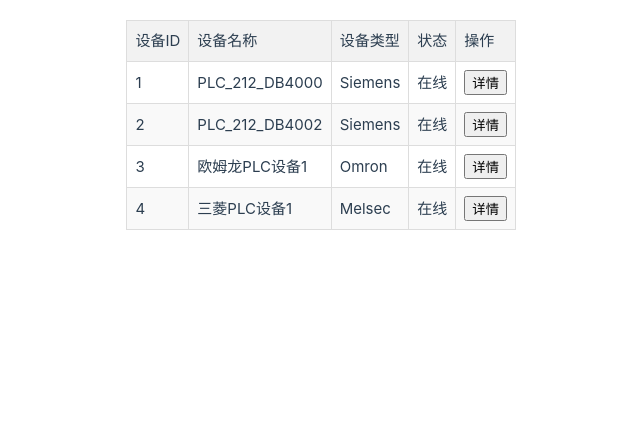
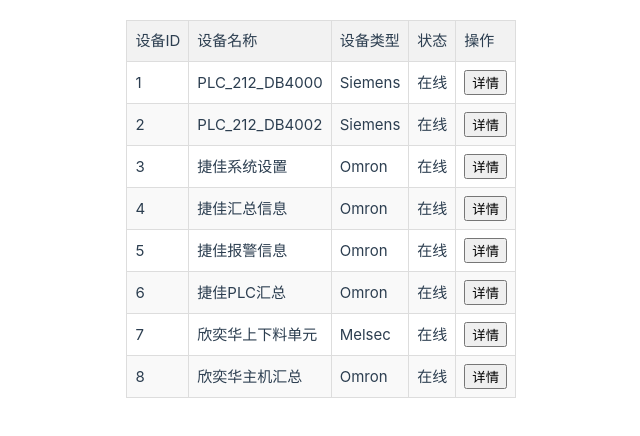
Before and after one commit to KaelTian/remoteclientdemo, a Vue app: page /siemens in a window 1280 px wide. Shown: the top 436 px of the page, without its empty margins (104-744 px from the left). Built offline with nearby package versions, Linux system fonts and the light colour scheme.

Commit message:
支持其他类型PLC

```diff
--- a/src/App.vue
+++ b/src/App.vue
@@ -35,7 +35,8 @@
                 // {name: 'word',label:'word 点位',type:'string', defaultValue: ''},
                 // {name: 'word组',label:'word组 点位',type:'string', defaultValue: ''}
             ],
-            callbackWorkUnit: 'SiemensPlcToDBWorkUnit1'
+            callbackWorkUnit: 'SiemensPlcToDBWorkUnit1',
+            isIncremental: true
         }
     },
     {
@@ -57,45 +58,125 @@
                 // {name: 'word组',label:'word组 点位',type:'string', defaultValue: ''}
                 { name: 'datetime', label: 'datetime 点位', type: 'string', defaultValue: '' }
             ],
-            callbackWorkUnit: 'SiemensPlcToDBWorkUnit2'
+            callbackWorkUnit: 'SiemensPlcToDBWorkUnit2',
+            isIncremental: true
         }
     },
     {
         id: 3,
-        name: '欧姆龙PLC设备1',
+        name: '捷佳系统设置',
         type: DeviceType.OMRON,
         status: DeviceStatus.ONLINE,
         plcConfig: {
-            title: '欧姆龙 PLC 点位测试',
-            signalrUrl: 'http://localhost:8091/signalr?user=Receiver1&group=OmronDevice1PLCGroup',
+            title: '捷佳系统设置',
+            signalrUrl: 'http://localhost:8091/signalr?user=Receiver1&group=JJSystemSettingsCollectorGroup',
             receiveMethod: 'ReceivePLCPointsEvent',
             sendMethod: 'Message',
-            callbackUser: 'OmronDevice1Collector1',
+            callbackUser: 'Collector1',
             callbackMethod: 'UpdatePLCPointsEvent',
             updateFields: [
                 // { name: 'Name_string', label: 'Name_string 点位', type: 'string', defaultValue: '' },
-                { name: 'Name_word', label: 'Name_word 点位', type: 'string', defaultValue: '' },
+                { name: 'MES_C1_PG11_Pressure', label: 'MES_C1_PG11_Pressure 点位', type: 'string', defaultValue: '' },
                 // { name: 'Name_usint', label: 'Name_usint 点位', type: 'number', defaultValue: 0 }
             ],
-            callbackWorkUnit: 'OmronPlcToDBWorkUnit1'
+            callbackWorkUnit: 'JJSystemSettingsCollectorWorkUnit',
+            isIncremental: true
         }
     },
     {
         id: 4,
-        name: '三菱PLC设备1',
+        name: '捷佳汇总信息',
+        type: DeviceType.OMRON,
+        status: DeviceStatus.ONLINE,
+        plcConfig: {
+            title: '捷佳汇总信息',
+            signalrUrl: 'http://localhost:8091/signalr?user=Receiver1&group=JJSummaryCollectorGroup',
+            receiveMethod: 'ReceivePLCPointsEvent',
+            sendMethod: 'Message',
+            callbackUser: 'Collector1',
+            callbackMethod: 'UpdatePLCPointsEvent',
+            updateFields: [
+                //{ name: 'MES_CA1_Coolingwater_Temp', label: 'MES_CA1_Coolingwater_Temp 点位', type: 'number', defaultValue: 0 },
+                { name: 'MES_CA1_Ar_Set', label: 'MES_CA1_Ar_Set 点位', type: 'number', defaultValue: 0 }
+            ],
+            callbackWorkUnit: 'JJSummaryCollectorWorkUnit',
+            isIncremental: true
+        }
+    },
+    {
+        id: 5,
+        name: '捷佳报警信息',
+        type: DeviceType.OMRON,
+        status: DeviceStatus.ONLINE,
+        plcConfig: {
+            title: '捷佳报警信息',
+            signalrUrl: 'http://localhost:8091/signalr?user=Receiver1&group=JJAlarmCollectorGroup',
+            receiveMethod: 'ReceivePLCPointsEvent',
+            sendMethod: 'Message',
+            callbackUser: 'Collector1',
+            callbackMethod: 'UpdatePLCPointsEvent',
+            updateFields: [
+            ],
+            callbackWorkUnit: 'JJAlarmsCollectorWorkUnit',
+            isIncremental: false
+        }
+    },
+    {
+        id: 6,
+        name: '捷佳PLC汇总',
+        type: DeviceType.OMRON,
+        status: DeviceStatus.ONLINE,
+        plcConfig: {
+            title: '捷佳PLC汇总',
+            signalrUrl: 'http://localhost:8091/signalr?user=Receiver1&group=OmronDeviceJieJiaPLCGroup',
+            receiveMethod: 'ReceivePLCPointsEvent',
+            sendMethod: 'Message',
+            callbackUser: 'OmronDeviceJieJiaCollector1',
+            callbackMethod: 'UpdatePLCPointsEvent',
+            updateFields: [
+                { name: 'MES_C1_PG11_Pressure', label: 'MES_C1_PG11_Pressure 点位', type: 'number', defaultValue: 0 },
+                { name: '上位机同意MES写入', label: '上位机同意MES写入 点位', type: 'number', defaultValue: 0 }
+            ],
+            callbackWorkUnit: 'JieJiaWorkUnit1',
+            isIncremental: true
+        }
+    },
+    {
+        id: 7,
+        name: '欣奕华上下料单元',
         type: DeviceType.MELSEC,
         status: DeviceStatus.ONLINE,
         plcConfig: {
-            title: '三菱 PLC 点位测试',
-            signalrUrl: 'http://localhost:8091/signalr?user=Receiver1&group=MelsecDevice1PLCGroup',
+            title: '欣奕华上下料单元',
+            signalrUrl: 'http://localhost:8091/signalr?user=Receiver1&group=XYHLoadingAndUnloadingCollectorGroup',
             receiveMethod: 'ReceivePLCPointsEvent',
             sendMethod: 'Message',
-            callbackUser: 'MelsecDevice1Collector1',
+            callbackUser: 'Collector1',
             callbackMethod: 'UpdatePLCPointsEvent',
             updateFields: [
-                { name: 'string', label: 'string 点位', type: 'string', defaultValue: '' }
+                { name: 'D222', label: 'D222 点位', type: 'string', defaultValue: 0 },
             ],
-            callbackWorkUnit: 'MelsecPlcToDBWorkUnit1'
+            callbackWorkUnit: 'XYHLoadingAndUnloadingWorkUnit',
+            isIncremental: true
+        }
+    },
+    {
+        id: 8,
+        name: '欣奕华主机汇总',
+        type: DeviceType.OMRON,
+        status: DeviceStatus.ONLINE,
+        plcConfig: {
+            title: '欣奕华主机汇总',
+            signalrUrl: 'http://localhost:8091/signalr?user=Receiver1&group=XYHSystemCollectorGroup',
+            receiveMethod: 'ReceivePLCPointsEvent',
+            sendMethod: 'Message',
+            callbackUser: 'Collector1',
+            callbackMethod: 'UpdatePLCPointsEvent',
+            updateFields: [
+                //{ name: 'D222', label: 'D222 点位', type: 'string', defaultValue: 0 },
+            ],
+            callbackWorkUnit: 'XYHSystemWorkUnit',
+            isIncremental: true
         }
     }
     // 可以继续添加更多设备
--- a/src/components/PLCPointsMonitorTemplate.vue
+++ b/src/components/PLCPointsMonitorTemplate.vue
@@ -26,15 +26,15 @@
       <div class="data-item" v-for="(item, index) in pointsData" :key="index" :class="{ 'odd-row': index % 2 === 0 }">
         <div class="field-container">
           <div style="display: flex;">
-            <span class="field-name">{{ item.displayName || item.plcPointName }}:</span>
+            <span class="field-name">{{ item.plcTag || item.id }}:</span>
             <span class="field-value">
-              {{ item.plcPointValue }}
+              {{ item.value }}
             </span>
           </div>
           <div class="field-attrs">
-            <span class="field-attr">类别: {{ item.category }}</span>
+            <span class="field-attr">Id: {{ item.id }}</span>
             <span class="field-attr">只读: {{ item.isReadOnly }}</span>
-            <span class="field-attr">点位名: {{ item.plcPointName }}</span>
+            <span class="field-attr">点位名: {{ item.plcTag }}</span>
             <span class="field-attr">时间戳: {{ item.timestamp }}</span>
           </div>
         </div>
@@ -86,18 +86,20 @@
     });
     // 作业单元名字
     const workunit = props.plcConfig.callbackWorkUnit;
+    // 是否增量更新
+    const isIncremental = props.plcConfig.isIncremental;
     // 增量更新函数
     function mergePointsData(sourceItems, newItems) {
       const map = new Map();
 
       for (const item of sourceItems) {
-        if (item.plcPointName) {
-          map.set(item.plcPointName, item);
+        if (item.id) {
+          map.set(item.id, item);
         }
       }
 
       for (const newItem of newItems) {
-        const key = newItem.plcPointName;
+        const key = newItem.id;
         if (!key) continue;
 
         if (map.has(key)) {
@@ -118,8 +120,14 @@
     })
 
     const handleDataReceived = (newItems) => {
-      mergePointsData(pointsData.value, newItems);
-      //pointsData.value = [...newItems];
+      // 如果是增量更新,merge数据源
+      if (isIncremental) {
+        mergePointsData(pointsData.value, newItems);
+      }
+      // 全量更新,更新全部数据源
+      else {
+        pointsData.value = [...newItems];
+      }
       lastUpdateTime.value = new Date().toLocaleString('zh-CN', {
         hour12: false,
         year: 'numeric',
```
